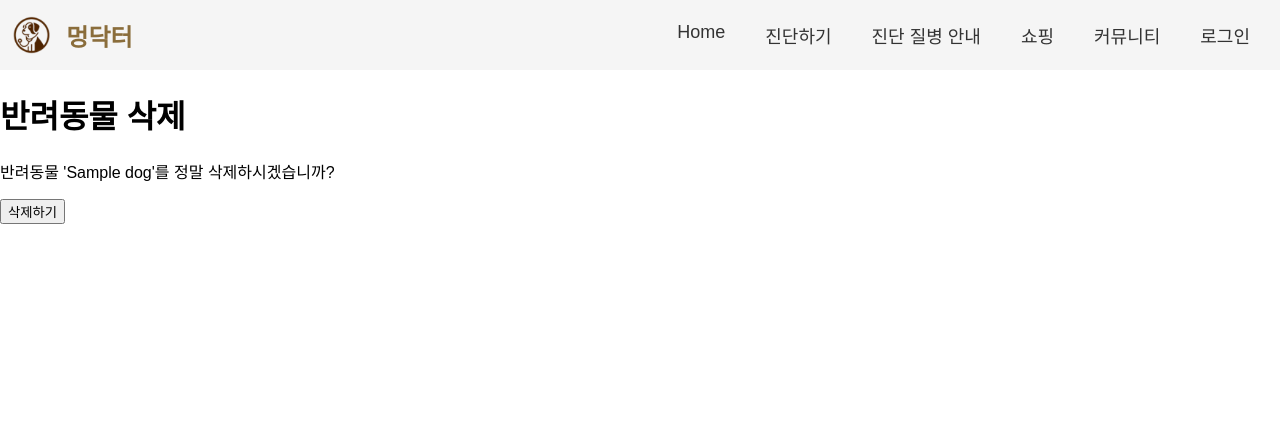
After one commit to 1TAEKIM/Animal_Care_web, a Django app: template animal_care_web/mypage/templates/mypage/dog_delete_confirm.html in a window 1280 px wide. The commit adds this page. Shown: the top 423 px of the page. Run offline with Django 3.2, Linux system fonts and the light colour scheme; the template is opened without the code that fills it: most values are stand-ins (such as "Sample title", 1, 10 or a date in 2020).

Commit message:
반려동물 정보 삭제하기 기능 추가

```diff
--- /dev/null
+++ b/animal_care_web/mypage/templates/mypage/dog_delete_confirm.html
@@ -0,0 +1,12 @@
+{% extends 'base.html' %}
+
+{% block content %}
+<main>
+    <h1>반려동물 삭제</h1>
+    <p>반려동물 '{{ dog.name }}'를 정말 삭제하시겠습니까?</p>
+    <form action="{% url 'mypage:dog_delete' pk=dog.pk %}" method="post">
+        {% csrf_token %}
+        <button type="submit">삭제하기</button>
+    </form>
+</main>
+{% endblock %}
--- a/animal_care_web/mypage/templates/mypage/dog_edit.html
+++ b/animal_care_web/mypage/templates/mypage/dog_edit.html
@@ -10,5 +10,9 @@
         <button type="submit">정보 수정하기</button>
     </form>
 
+    <form action="{% url 'mypage:dog_delete' pk=dog.pk %}" method="post" style="margin-top: 20px;">
+        {% csrf_token %}
+        <button type="submit" onclick="return confirm('반려동물 정보를 삭제하시겠습니까?');">삭제하기</button>
+    </form>
 </main>
 {% endblock %}
--- a/animal_care_web/mypage/urls.py
+++ b/animal_care_web/mypage/urls.py
@@ -11,5 +11,6 @@ urlpatterns = [
     path('<str:username>/', views.mypage_view, name='mypage_view'),  # username으로 마이페이지 URL 추가
     #path('edit_dog/<int:dog_id>/', views.edit_dog, name='edit_dog'),
     path('dog_edit/<int:pk>/', views.dog_edit, name='dog_edit'),
+    path('dog_delete/<int:pk>/', views.dog_delete, name='dog_delete'),
 
 ]
```
Also changed, not shown: animal_care_web/mypage/views.py (+8 -0 lines).
